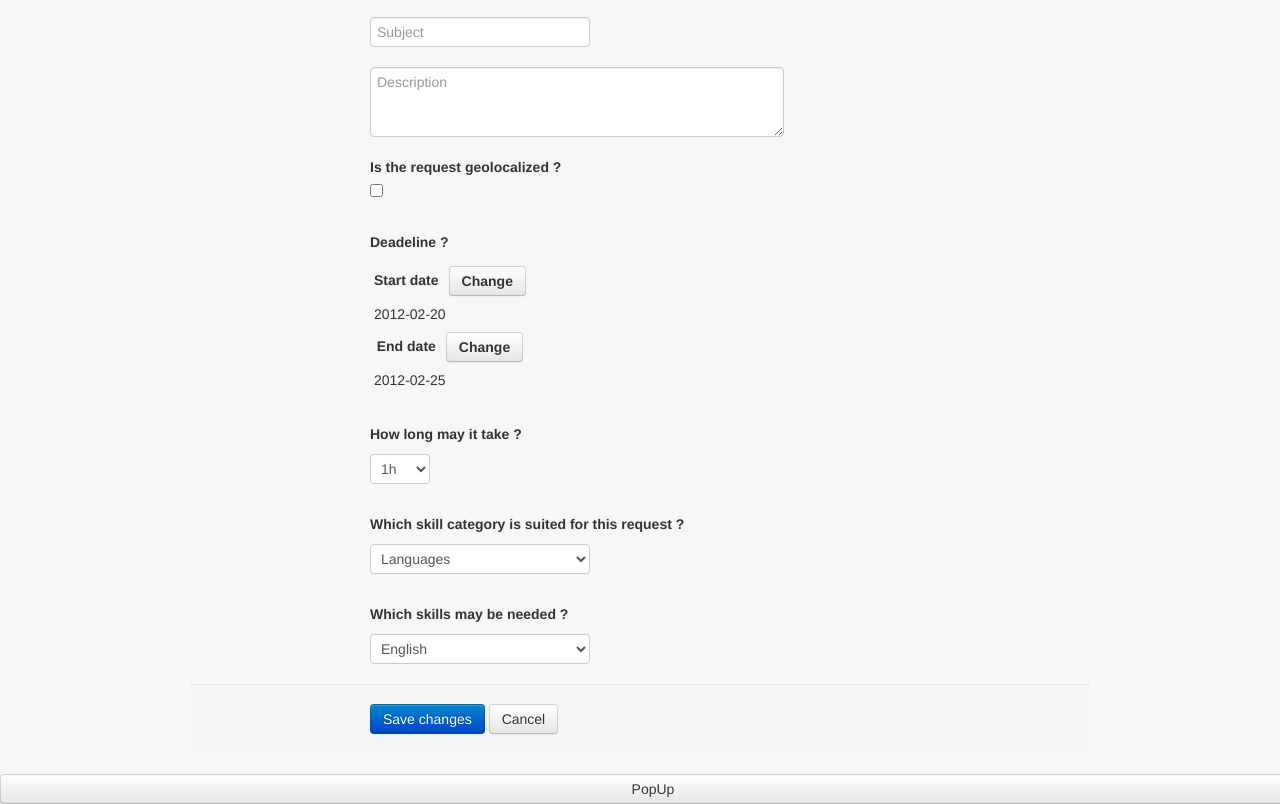
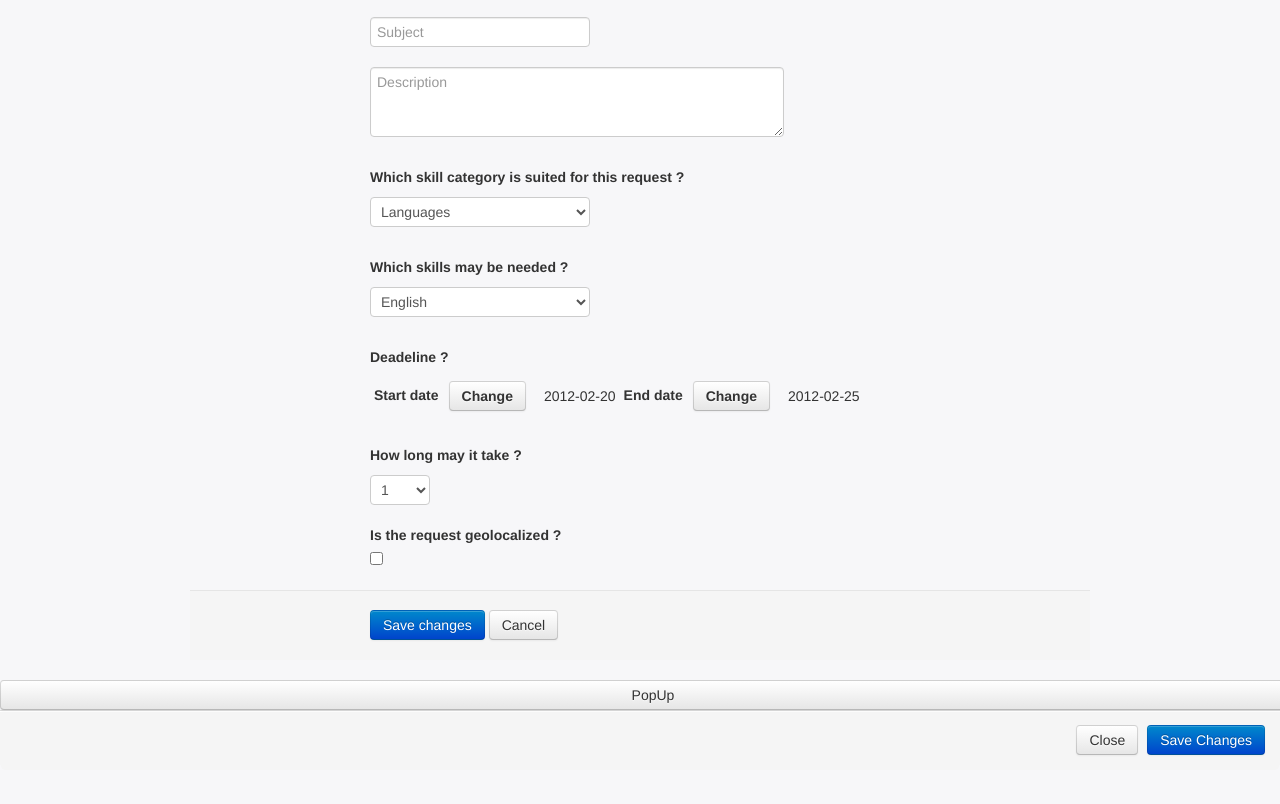
Before and after one commit to leosei7787/timenuts, a plain HTML site: page static/html/make-request.html in a window 1280 px wide. Shown: the part 63-867 px from the top of the page. After the commit the page ends 833 px from the top, so only its background shows below. Drawn offline with nearby package versions, Linux system fonts and the light colour scheme; files that its build step writes are made by us from their sources; a web font is replaced by a local one.

Commit message:
make request

```diff
--- /dev/null
+++ b/static/css/make-request.css
@@ -0,0 +1,34 @@
+/* MAKE REQUEST */
+
+.geoloc-title {
+	margin: 0px;
+
+}
+
+.form-horizontal textarea {
+	width: 400px;
+}
+
+.request-table-date {
+	padding: 20px;
+}
+
+.request-table-date a {
+	margin: auto 10px auto 10px;
+}
+
+.request-table-date td,
+.request-table-date th,
+.request-table-date thead,
+.request-table-date tbody {
+	padding: 4px;
+}
+
+
+.popup {
+	width: 400px;
+}
+
+.modal-body {
+	padding: 20px 5px 0px 0px;
+}
--- a/static/html/make-request.html
+++ b/static/html/make-request.html
@@ -1,18 +1,18 @@
 <!DOCTYPE html>
 <html>
 	<head>
-
-		<link rel="stylesheet" href="css/bootstrap.css" type="text/css" media="screen" />
-		<link rel="stylesheet" href="css/main.css" type="text/css" media="screen" />
-		<link rel="stylesheet" href="css/DashBoardProfile.css" type="text/css" media="screen" />
-		<link rel="stylesheet" href="css/datepicker.css" type="text/css" media="screen" />
+		<link rel="stylesheet" href="/css/bootstrap.css" type="text/css" media="screen" />
+		<link rel="stylesheet" href="/css/main.css" type="text/css" media="screen" />
+		<link rel="stylesheet" href="/css/DashBoardProfile.css" type="text/css" media="screen" />
+		<link rel="stylesheet" href="/css/datepicker.css" type="text/css" media="screen" />
+		<link rel="stylesheet" href="/css/make-request.css" type="text/css" media="screen" />
 
 		<link href='http://fonts.googleapis.com/css?family=Rambla' rel='stylesheet' type='text/css'>
 		<link href='http://fonts.googleapis.com/css?family=Anaheim' rel='stylesheet' type='text/css'>
 
-		<script type="text/javascript" src="libs/jquery-1.8.2.js"></script>
-		<script type="text/javascript" src="libs/bootstrap.js"></script>
-		<script type="text/javascript" src="libs/bootstrap-datepicker.js"></script>
+		<script type="text/javascript" src="/libs/jquery-1.8.2.js"></script>
+		<script type="text/javascript" src="/libs/bootstrap.js"></script>
+		<script type="text/javascript" src="/libs/bootstrap-datepicker.js"></script>
 
 	<script>
 		$(function(){
@@ -28,6 +28,7 @@
 						$('#alert').hide();
 						startDate = new Date(ev.date);
 						$('#startDate').text($('#dp4').data('date'));
+						$('#StartDate').value($('#dp4').data('date'));
 					}
 					$('#dp4').datepicker('hide');
 				});
@@ -39,6 +40,7 @@
 						$('#alert').hide();
 						endDate = new Date(ev.date);
 						$('#endDate').text($('#dp5').data('date'));
+						$('#EndDate').value($('#dp5').data('date'));
 					}
 					$('#dp5').datepicker('hide');
 				});
@@ -47,12 +49,121 @@
 	</head>
 	<body>
 		<section class="request-form">
-			<form class="form-horizontal">
+			<form class="form-horizontal" action="/data/service" method="POST">
 				<div class="control-group">
 				    <div class="controls">
 				       <h1>Make Your Request</h1>
 				   </div>
 				</div>
+			  <div class="control-group">
+			    <div class="controls">
+			      <input type="text" id="Title" name="Title" placeholder="Subject">
+			    </div>
+			   </div>
+			  <div class="control-group">
+			    <div class="controls">
+			    	<textarea rows="3" id="Description" name="Description" placeholder="Description"></textarea>
+			    </div>
+			  </div>
+			  <div class="control-group">
+				   <div class="controls">
+				       <h5>Which skill category is suited for this request ?</h5>
+				   </div>
+				   <div class="controls">
+					   <select id="Category" name="Category" placeholder="Categories">
+						  <option>Languages</option>
+						  <option>Computer Science</option>
+						  <option>House Care</option>
+						  <option>Personal Service</option>
+						</select>
+					</div>
+				 </div>
+				 <div class="control-group">
+					 <div class="controls">
+				       <h5>Which skills may be needed ?</h5>
+				 	  </div>
+				   <div class="controls">
+					   <select id="Skill" name="Skill" placeholder="Skills">
+						  <option>English</option>
+						  <option>Spannish</option>
+						  <option>French</option>
+						  <option>Russian</option>
+
+						  <option>Algorithm</option>
+						  <option>Java</option>
+						  <option>Web Application</option>
+						  <option>C++</option>
+
+						  <option>Gardening</option>
+						  <option>Plumbing</option>
+						  <option>Electricity</option>
+						  <option>cleaning</option>
+						  <option>House Keeping</option>
+
+						  <option>Baby sitting</option>
+						  <option>Parcel Fetching</option>
+						</select>
+					</div>
+				</div>
+			      <div class="control-group">
+				     <div class="controls">
+					       <h5>Deadeline ?</h5>
+					   </div>
+				   	 <div class="controls">
+						<table class="request-table-date">
+							<th>Start date<a href="#" class="btn small" id="dp4" data-date-format="yyyy-mm-dd" data-date="2012-02-20">Change</a></th>
+							<td id="startDate">
+								2012-02-20
+							</td> <!-- todo send date in input  -->
+							<th>End date<a href="#" class="btn small" id="dp5" data-date-format="yyyy-mm-dd" data-date="2012-02-25">Change</a></th>
+							<td id="endDate">2012-02-25</td>
+							<input type="hidden" id="StartDate" name="StartDate" />
+							<input type="hidden" id="EndDate" name="EndDate"3 />
+						</table>
+					</div>
+				</div>
+				<div class="control-group">
+					<div class="controls">
+				     	<h5>How long may it take ?</h5>
+				    </div>
+				   <div class="controls">
+					   <select class="span1" id="TimeNeeded" name="TimeNeeded" placeholder="Estimated time needed">
+						  <option>1</option>
+						  <option>2</option>
+						  <option>3</option>
+						  <option>4</option>
+						  <option>5</option>
+						</select>
+					</div>
+				 </div>
+
+				<div class="control-group">
+			    <div class="controls">
+			     <label>
+			     	 <h5 class="geoloc-title">Is the request geolocalized ?</h5>
+ 					 <input type="checkbox" id="Geoloc" name="Geoloc" value="Geoloc">
+				 </label>
+			    </div>
+			   </div>
+				<div class="form-actions">
+				  <button type="submit" class="btn btn-primary">Save changes</button>
+				  <button type="button" class="btn">Cancel</button>
+				</div>
+			  </div>
+			</form>
+		</section>
+
+		<a type="button" class="btn" style="width:100%;" href="#test_modal" data-toggle="modal">PopUp</a>
+
+
+		<div class="modal fade" id="test_modal">
+		  <div class="modal-header">
+		    <a class="close" data-dismiss="modal">&times;</a>
+		    <h3>Make Request</h3>
+		  </div>
+		  <div class="modal-body">
+		    <section class="request-form popup">
+			<form class="form-horizontal">
 			  <div class="control-group">
 			    <div class="controls">
 			      <input type="text" id="Title" placeholder="Subject">
@@ -170,17 +281,6 @@
 			  </div>
 			</form>
 		</section>
-
-		<a type="button" class="btn" style="width:100%;" href="#test_modal" data-toggle="modal">PopUp</a>
-
-
-		<div class="modal fade" id="test_modal">
-		  <div class="modal-header">
-		    <a class="close" data-dismiss="modal">&times;</a>
-		    <h3>Modal Header</h3>
-		  </div>
-		  <div class="modal-body">
-		    <p>Test Modal</p>
 		  </div>
 		  <div class="modal-footer">
 		    <a href="#" class="btn" data-dismiss="modal">Close</a>
```
